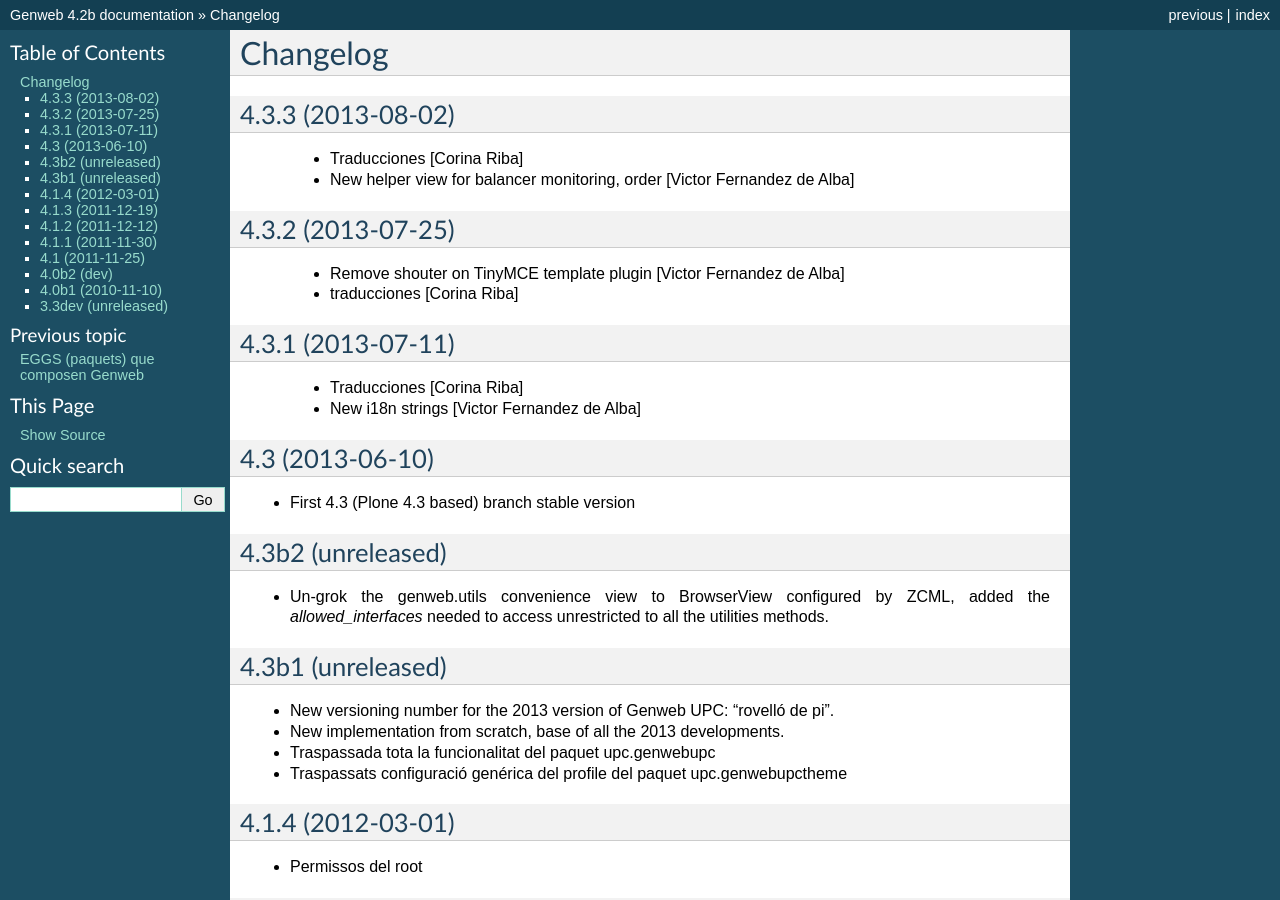
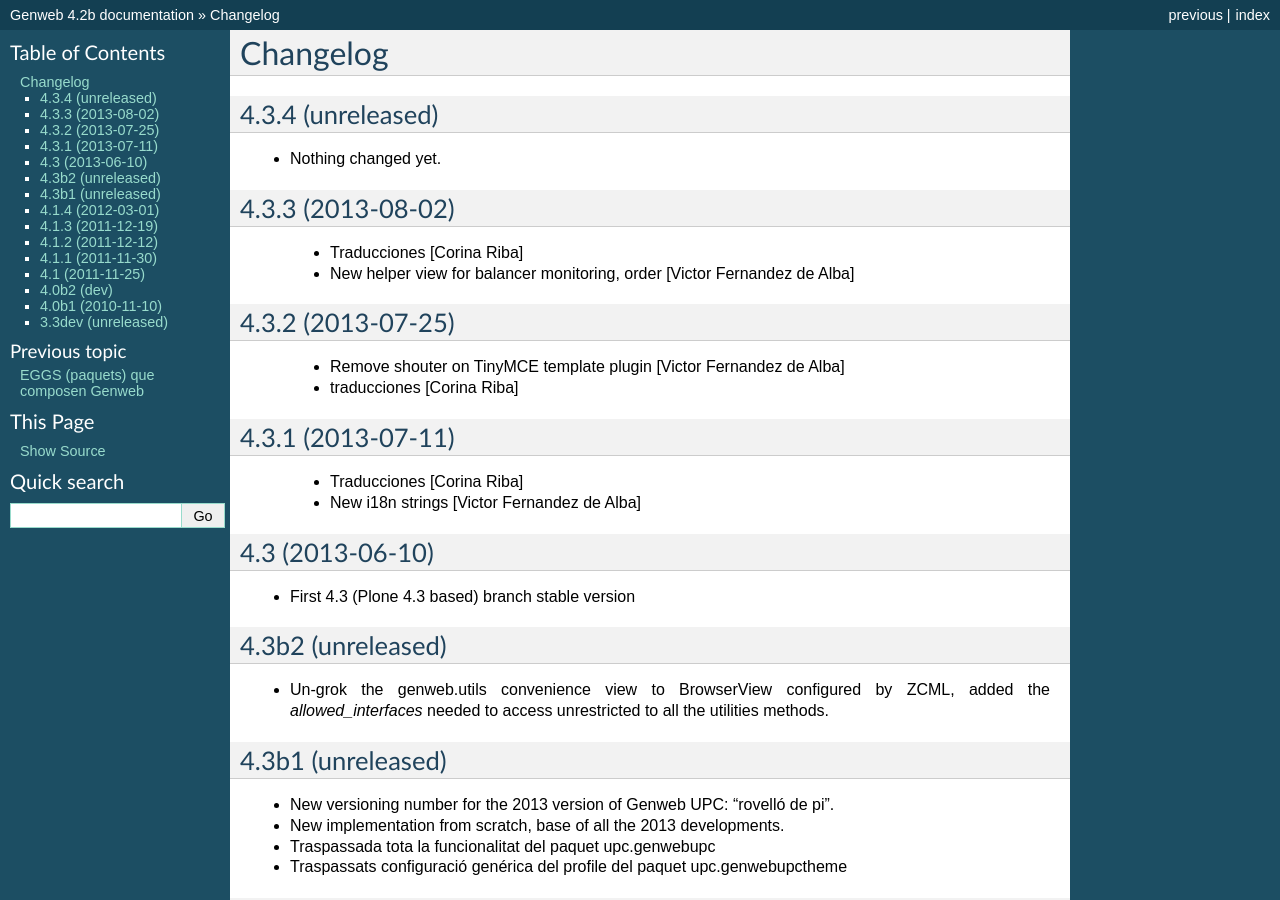
Before and after one commit to UPCnet/genweb.core, a Sphinx documentation site: the page built from docs/HISTORY.rst, in a window 1280 px wide and 900 px high. Built offline with Sphinx 7.4.7, drawn with Linux system fonts in a browser that asks for light colours.

Commit message:
Back to development: 4.3.4

```diff
--- a/docs/HISTORY.rst
+++ b/docs/HISTORY.rst
@@ -1,5 +1,11 @@
 Changelog
 =========
+
+4.3.4 (unreleased)
+------------------
+
+- Nothing changed yet.
+
 
 4.3.3 (2013-08-02)
 ------------------
--- a/setup.py
+++ b/setup.py
@@ -1,7 +1,7 @@
 from setuptools import setup, find_packages
 import os
 
-version = '4.3.3'
+version = '4.3.4.dev0'
 
 README = open("README.rst").read()
 HISTORY = open(os.path.join("docs", "HISTORY.rst")).read()
```
